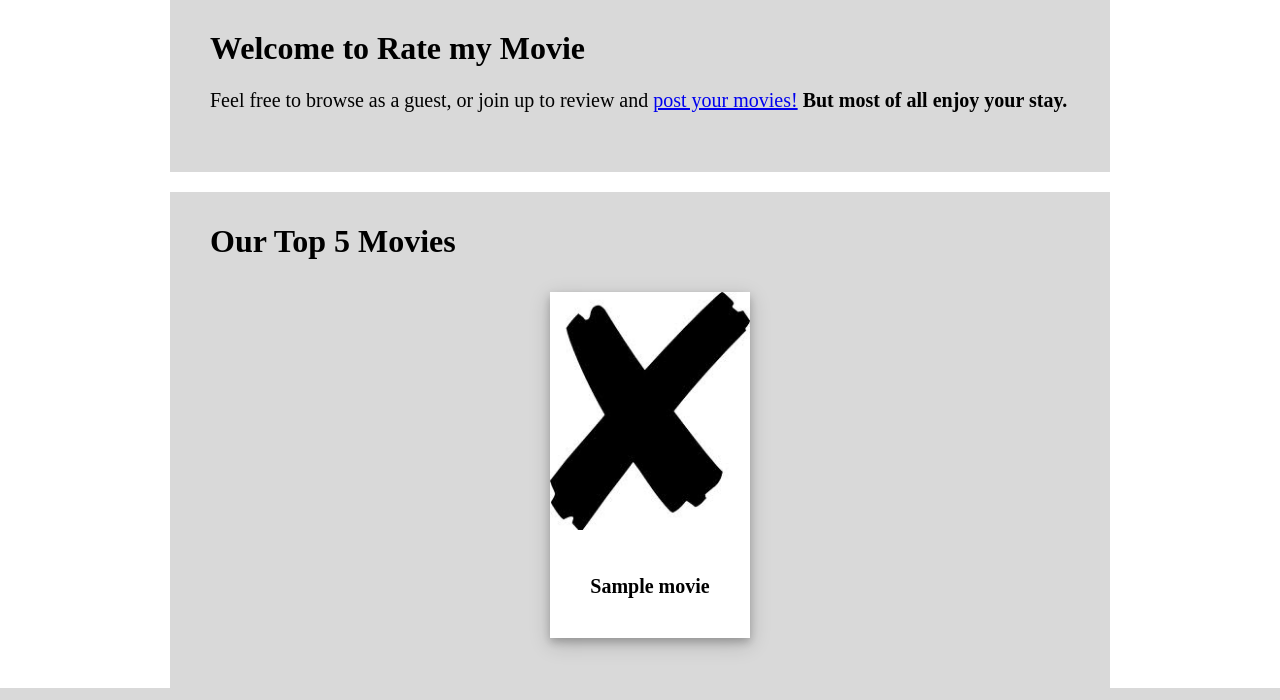
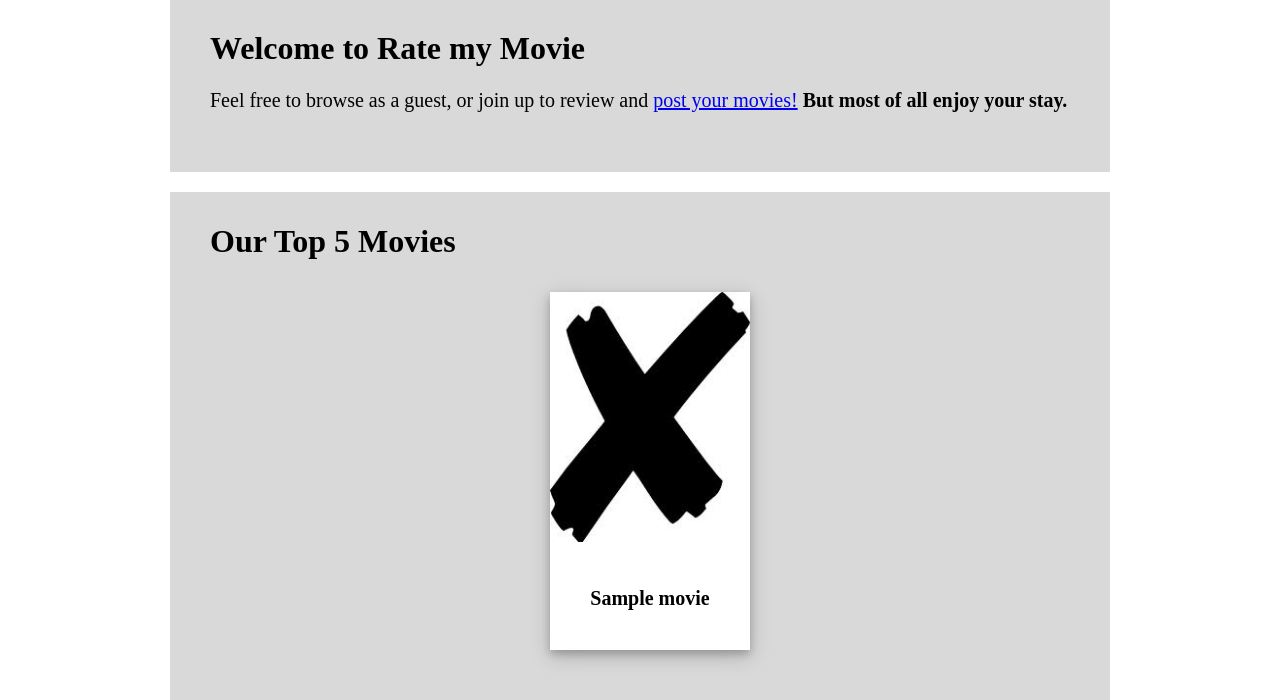
Before and after one commit to 2405040r/rate-my-movie, a Django app: page / in a window 1280 px wide. Shown: the part 346-1046 px from the top of the page. Run offline with Django 3.2, Linux system fonts and the light colour scheme; tables that the repository leaves empty hold one stand-in row (values such as "Sample post"); some web fonts are replaced.

```diff
--- a/static/css/stylesheet.css
+++ b/static/css/stylesheet.css
@@ -80,6 +80,8 @@
   background-color: #111;
 }
 
+
+
 #menubar .active {
   background-color: #4CAF50;
 }
@@ -139,3 +141,8 @@ div.container {
 	color:black;
 	font-weight:bold;
 }
+
+.polaroid img{
+	width:200px;
+	height:250px;
+}
```
